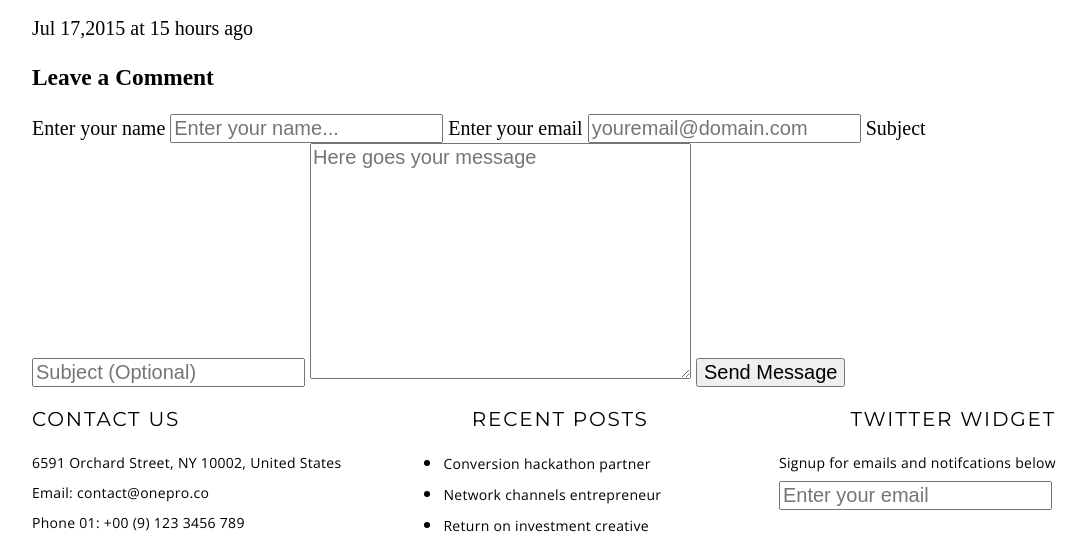
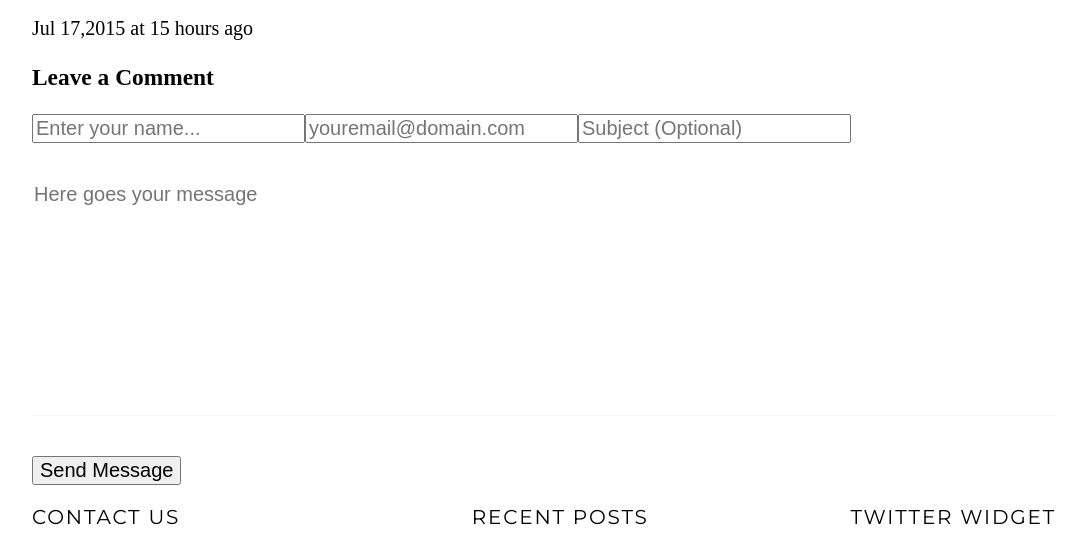
Before and after one commit to NateY98/nateYeowProjectOne, a plain HTML site: page blog.html in a window 1280 px wide. Shown: the part 4057-4598 px from the top of the page, without its empty margins (96-1183 px from the left). Drawn offline with nearby package versions, Linux system fonts and the light colour scheme.

Commit message:
more css for contact page

```diff
--- a/blog.html
+++ b/blog.html
@@ -143,18 +143,20 @@
             <h3>Leave a Comment</h3>
 
             <form action="" class="contactForm" name="contactForm">
-                <label for="userName">Enter your name</label>
-                <input type="text" id="userName" placeholder="Enter your name..." name="userName" required>
+                <div class="formContain">
+                    <label for="userName" class="sr-only">Enter your name</label>
+                    <input type="text" id="userName" placeholder="Enter your name..." name="userName" class="nameUser" required>
 
-                <label for="userEmail">Enter your email</label>
-                <input type="email" id="userEmail" placeholder="youremail@domain.com" name="userEmail" required>
+                    <label for="userEmail" class="sr-only">Enter your email</label>
+                    <input type="email" id="userEmail" placeholder="youremail@domain.com" name="userEmail" class="emailUser" required>
 
-                <label for="subject">Subject</label>
-                <input type="text" name="subject" id="subject" placeholder="Subject (Optional)">
+                    <label for="subject" class="sr-only">Subject</label>
+                    <input type="text" name="subject" id="subject" placeholder="Subject (Optional)" class="randSubject">
+                </div>
 
                 <textarea name="message" id="message" cols="30" rows="10" placeholder="Here goes your message"></textarea>
 
-                <button type="submit">Send Message</button>
+                <button type="submit" class="subButton">Send Message</button>
             </form>
         </section>
     </main>
--- a/styles/sass/_contactPage.scss
+++ b/styles/sass/_contactPage.scss
@@ -60,3 +60,21 @@
 .imgBanner img{
     width: 100%;
 }
+
+.formContain{
+    display: flex;
+}
+
+textarea{
+    padding-top: 40px;
+    resize: none;
+    width: 100%;
+    display: flex;
+    align-self: center;
+    border: none;
+    border-bottom: 1px solid #F6F6F6;
+}
+
+.subButton{
+    margin-top: 40px;
+}
```
Also changed, not shown: contact.html (+3 -3 lines), styles/style.css.
